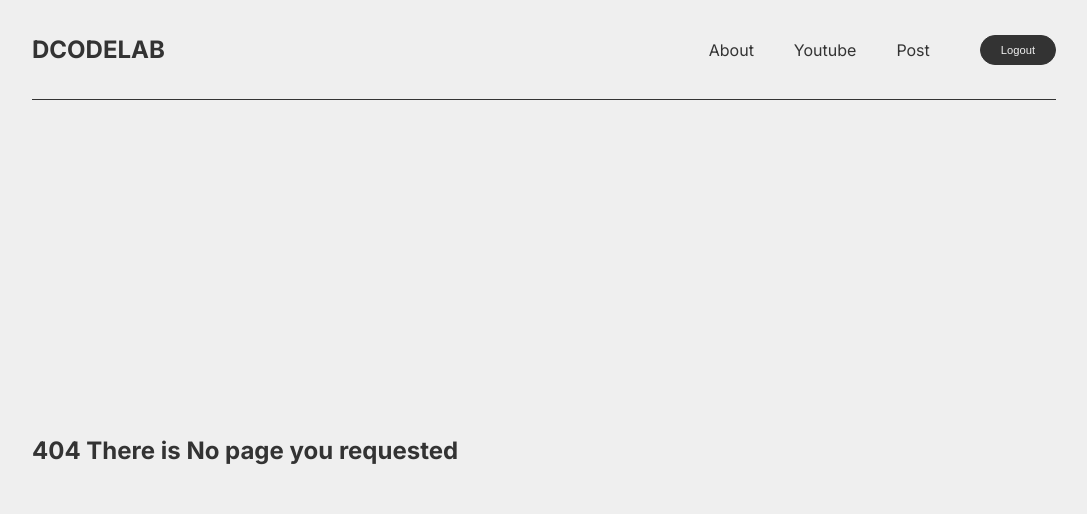
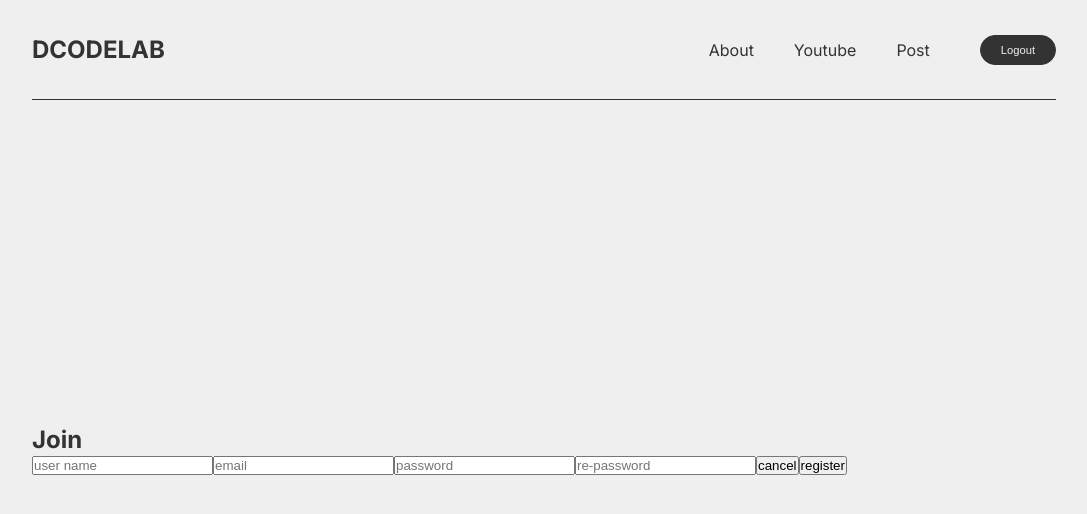
Before and after one commit to tubi55/next14, a Next.js app: page /join in a window 1280 px wide. Before the commit this address had no page. Shown: the top 514 px of the page, without its empty margins (96-1183 px from the left). Built offline with nearby package versions, Linux system fonts and the light colour scheme.

Commit message:
입력폼을 use clinet방식으로 컴포넌트 분리

```diff
--- /dev/null
+++ b/src/app/(auth)/join/join.module.scss
@@ -0,0 +1,2 @@
+.join {
+}
--- /dev/null
+++ b/src/app/(auth)/join/page.jsx
@@ -0,0 +1,12 @@
+import clsx from 'clsx';
+import styles from './join.module.scss';
+import JoinMembers from '@/components/joinMembers/JoinMembers';
+
+export default function Join() {
+	return (
+		<section className={clsx(styles.join)}>
+			<h1>Join</h1>
+			<JoinMembers />
+		</section>
+	);
+}
--- /dev/null
+++ b/src/components/joinMembers/JoinMembers.jsx
@@ -0,0 +1,17 @@
+'use client';
+import clsx from 'clsx';
+import styles from './joinMembers.module.scss';
+
+export default function JoinMembers() {
+	return (
+		<form className={clsx(styles.joinMembers)}>
+			<input type='text' name='username' placeholder='user name' />
+			<input type='email' name='email' placeholder='email' />
+			<input type='password' name='password' placeholder='password' />
+			<input type='password' name='repassword' placeholder='re-password' />
+
+			<input type='reset' value='cancel' />
+			<input type='submit' value='register' />
+		</form>
+	);
+}
--- /dev/null
+++ b/src/components/joinMembers/joinMembers.module.scss
@@ -0,0 +1,2 @@
+.joinMembers {
+}
```
